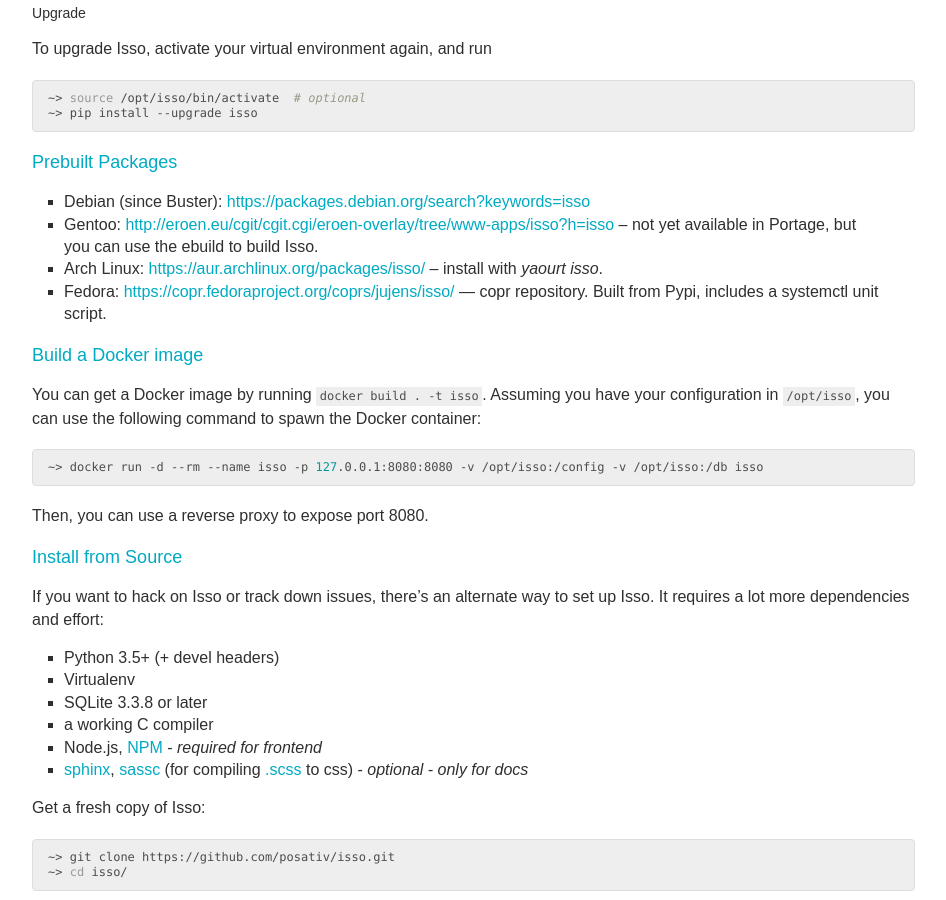
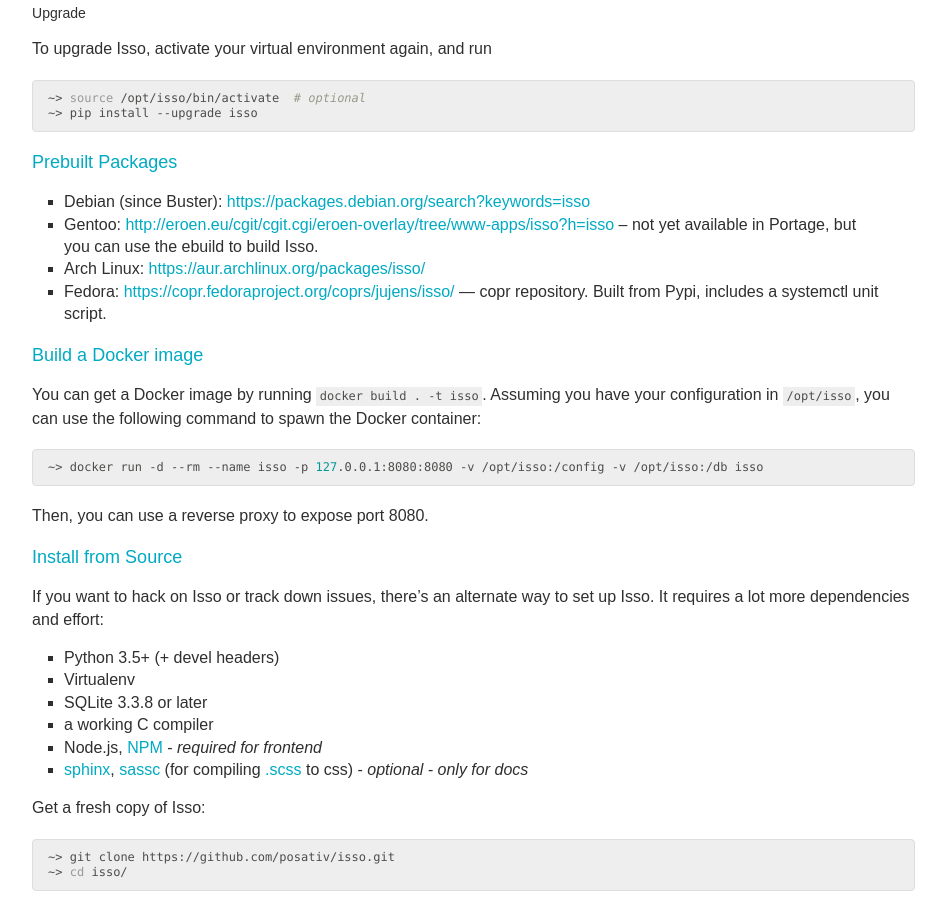
Before and after one commit to isso-comments/isso, a Sphinx documentation site: the page built from docs/docs/install.rst, in a window 1280 px wide and 900 px high, scrolled down 1965 px. Shown: the whole window, without its empty margins (285-1231 px from the left). Built offline with Sphinx 7.4.7, drawn with Linux system fonts in a browser that asks for light colours.

Commit message:
docs: install: Remove reference to yaourt (#835)
The AUR helper yaourt has been unmaintained for years, has
bugs and is probably not compatible with the current version
of pacman. Yaourt should therefore no longer be used.

Since there are many alternative AUR helpers and an
installation is also possible without such a tool, I think
we should not give an installation example.

```diff
--- a/docs/docs/install.rst
+++ b/docs/docs/install.rst
@@ -140,7 +140,6 @@
   – not yet available in Portage, but you can use the ebuild to build Isso.
 
 * Arch Linux: https://aur.archlinux.org/packages/isso/
-  – install with `yaourt isso`.
 
 * Fedora: https://copr.fedoraproject.org/coprs/jujens/isso/ — copr
   repository. Built from Pypi, includes a systemctl unit script.
```
